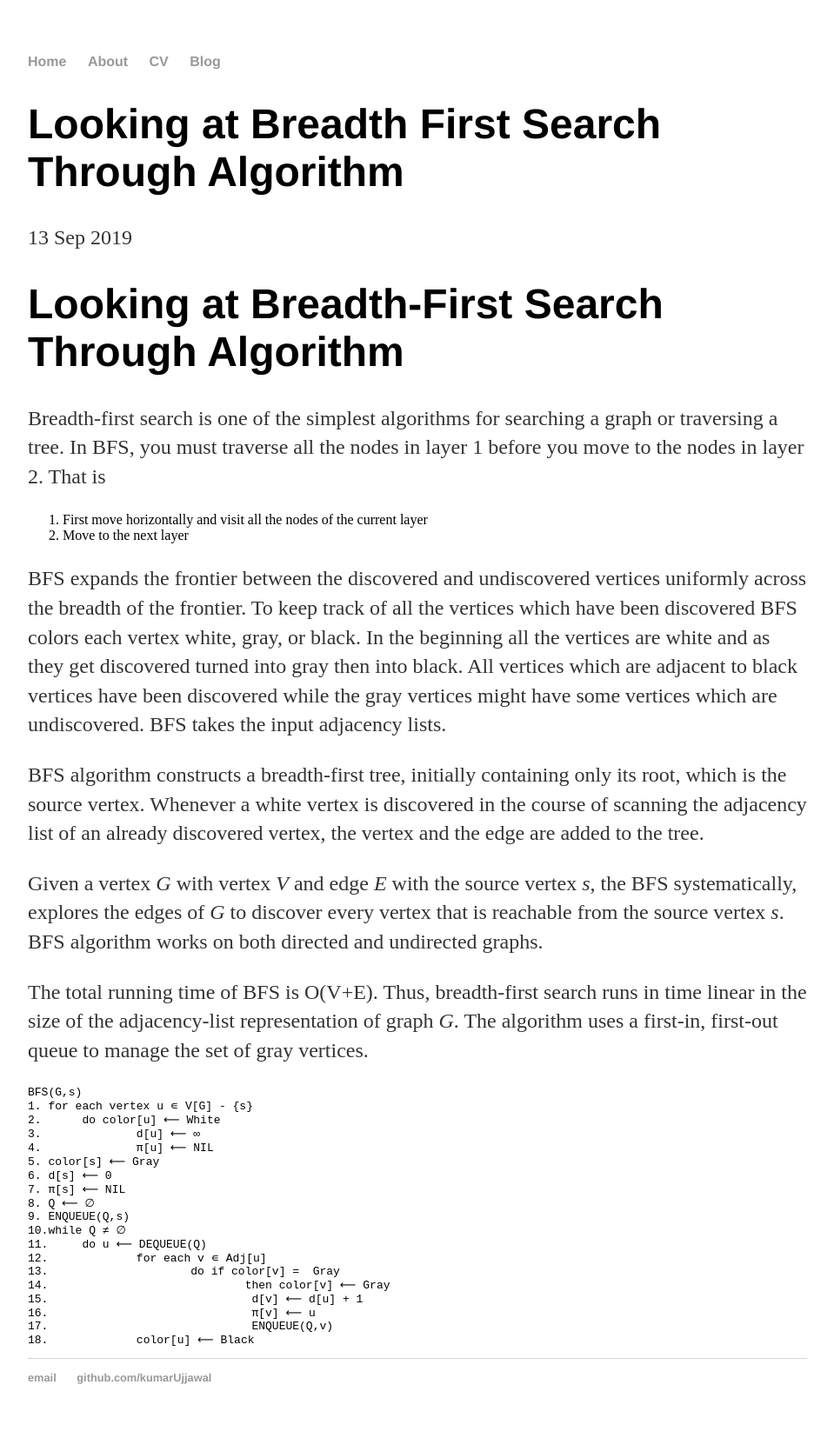
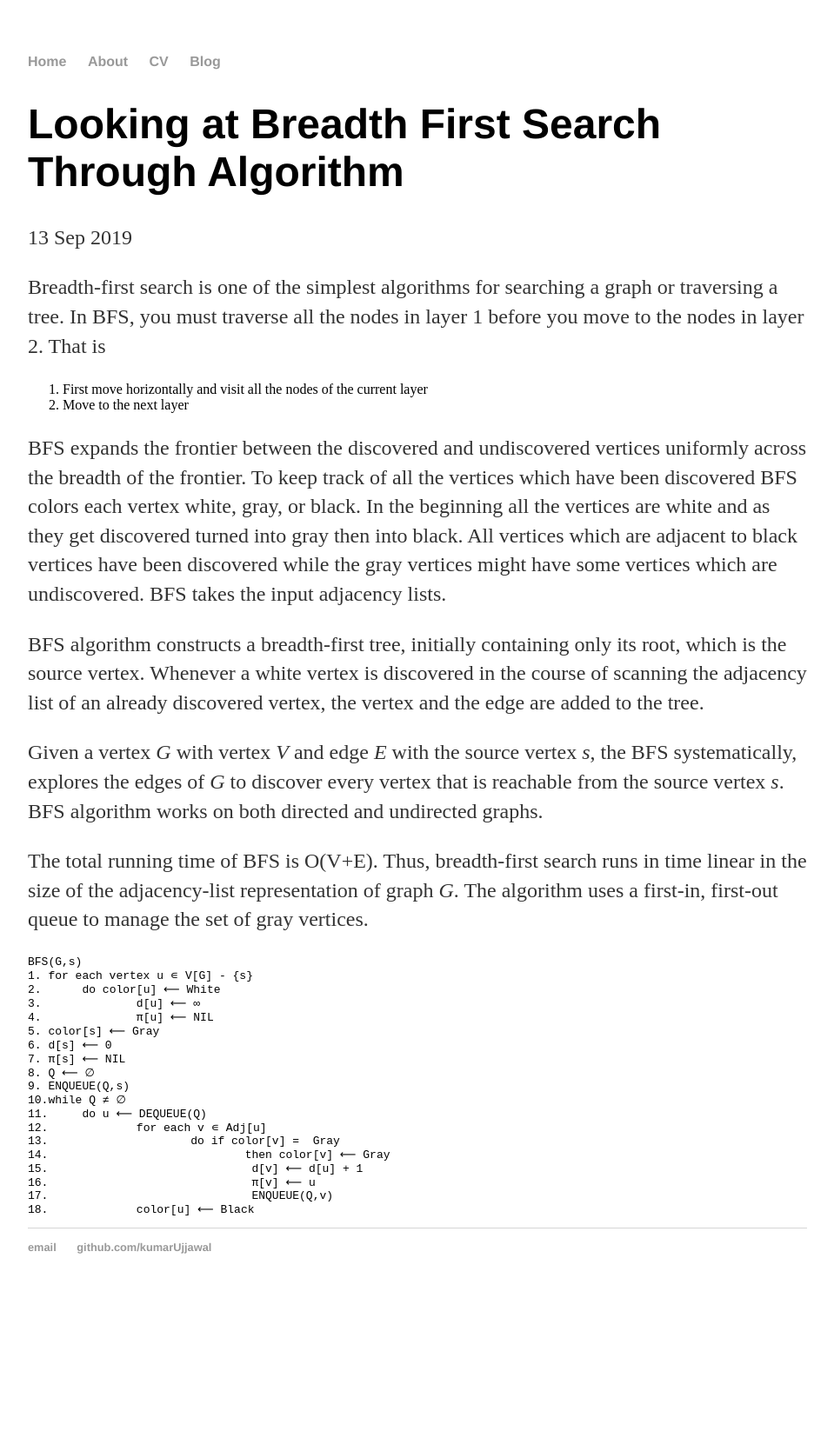
Before and after one commit to kumarUjjawal/kumarUjjawal.github.io, a Jekyll site: the page built from _posts/2019-09-13-breadth-first-search.md, in a window 1280 px wide. Shown: the whole page at 87% size, without its empty margins (160-1119 px from the left). Built offline with Jekyll 4.4.1, drawn with Linux system fonts in a browser that asks for light colours; after the commit the page ends 1504 px from its top, so only the background shows below that.

Commit message:
first post

```diff
--- a/_posts/2014-04-30-hank-quinlan-site-launched.md
+++ b/_posts/2019-09-13-breadth-first-search.md
@@ -3,8 +3,6 @@ layout: post
 title: "Looking at Breadth First Search Through Algorithm"
 date: 2019-09-13
 ---
-
-# Looking at Breadth-First Search Through Algorithm
 
 Breadth-first search is one of the simplest algorithms for searching a graph or traversing a tree. In BFS, you must traverse all the nodes in layer 1 before you move to the nodes in layer 2. That is
 1. First move horizontally and visit all the nodes of the current layer
```
